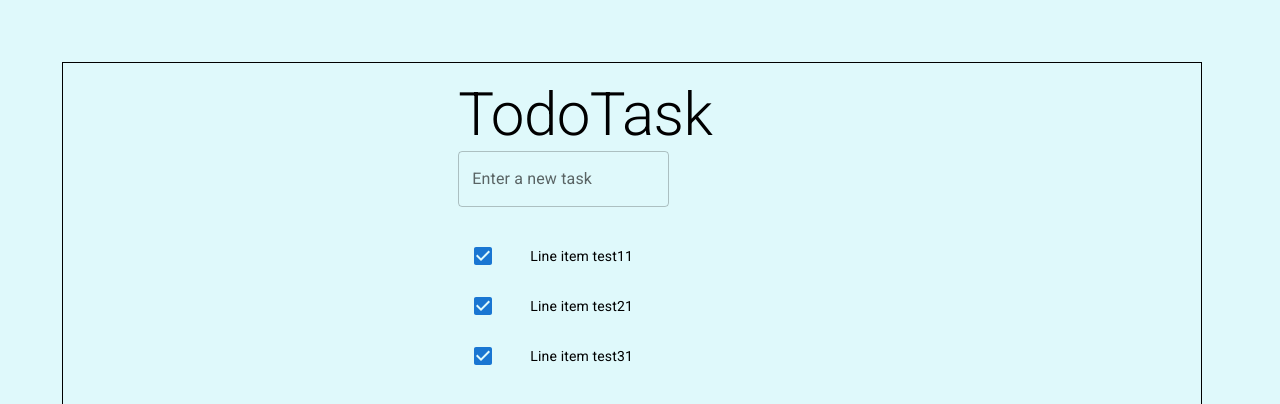
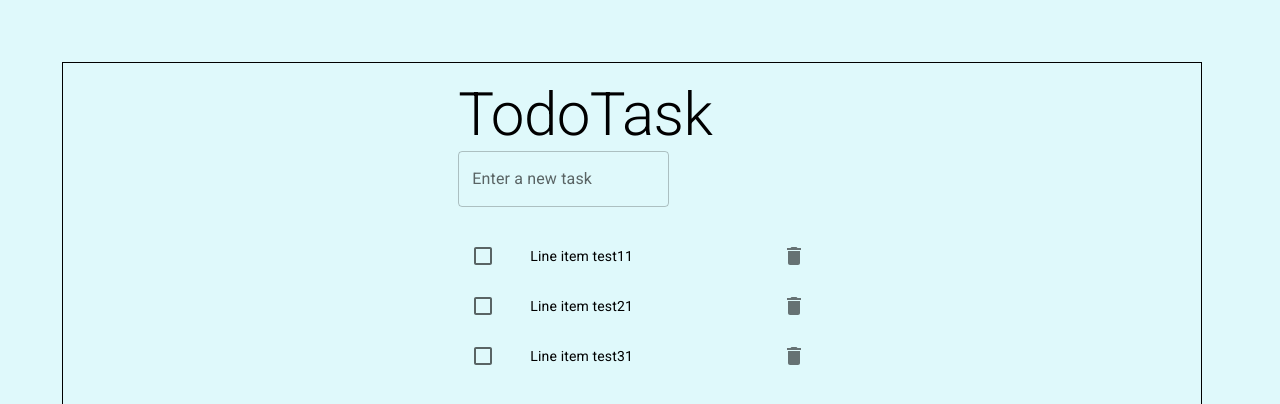
Before and after one commit to Calderdavid/todotask, a React (Vite) app: page / in a window 1280 px wide. Shown: the top 404 px of the page. Built offline with nearby package versions, Linux system fonts and the light colour scheme.

Commit message:
delete function

```diff
--- a/src/todotask/components/CheckList.jsx
+++ b/src/todotask/components/CheckList.jsx
@@ -7,11 +7,14 @@ import {
     ListItemText,
     Checkbox,
     IconButton,
-    Icon
 } from '@mui/material';
+import DeleteIcon from '@mui/icons-material/Delete';
 
 export const CheckList = ({task}) =>{
-  const [checked, setChecked] = useState(task);
+
+  const [checked, setChecked] = useState([]);
+  const [newTask, setNewTask] = useState(['test1', 'test2', 'test3']);
+
 
   const handleToggle = (value) => () => {
     const currentIndex = checked.indexOf(value);
@@ -26,18 +29,28 @@ export const CheckList = ({task}) =>{
     setChecked(newChecked);
   };
 
+  const handleDelete = (value) => () => {
+
+    const currentIndex = newTask.indexOf(value)
+    const cloneList = [...newTask]
+
+    cloneList.splice(currentIndex, 1)
+
+    setNewTask(cloneList)
+  }
+
   return (
 
     <List sx={{ width: '100%',mt: 2, maxWidth: 360, borderRadius: '5px'}}>
-      {task.map((value) => {
+      {newTask.map((value) => {
         const labelId = `checkbox-list-label-${value}`;
 
         return (
           <ListItem
             key={value}
             secondaryAction={
-              <IconButton edge="end" aria-label="comments">
-                <Icon />
+              <IconButton edge="end" aria-label="comments" onClick={handleDelete(value)}>
+                <DeleteIcon/>
               </IconButton>
             }
             disablePadding
@@ -58,4 +71,5 @@ export const CheckList = ({task}) =>{
         );
       })}
     </List>
-)}
+  )
+}
--- a/src/todotask/components/GetTask.jsx
+++ b/src/todotask/components/GetTask.jsx
@@ -1,5 +1,4 @@
 import { TextField, Typography } from "@mui/material"
-import { nanoid } from 'nanoid'
 import {useState} from 'react'
 import { CheckList } from "./CheckList"
 
@@ -7,7 +6,8 @@ import { CheckList } from "./CheckList"
 export const GetTask = () => {
 
     const [newTask, setNewTask] = useState("")
-    const [newTasks, setNewTasks] = useState(['test1', 'test2', 'test3'])
+    const [newTasks, setNewTasks] = useState([])
+
 
     const handleInputChange = (e) => {
       setNewTask(e.target.value)
@@ -35,16 +35,6 @@ export const GetTask = () => {
             onKeyDown={addNewTask}
         />
 
-        {/* <ul>
-            {
-                newTasks.map((task) =>{
-                    const id = nanoid()
-                    return(
-                        <li key={id}>{task}</li>
-                    )
-                })
-            }
-        </ul> */}
         <CheckList task={newTasks}/>
 
     </>
```
